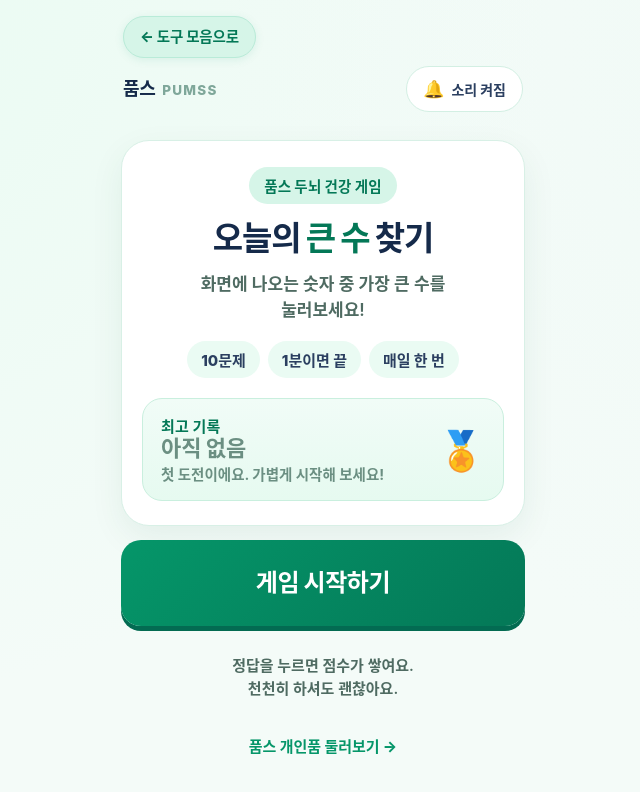
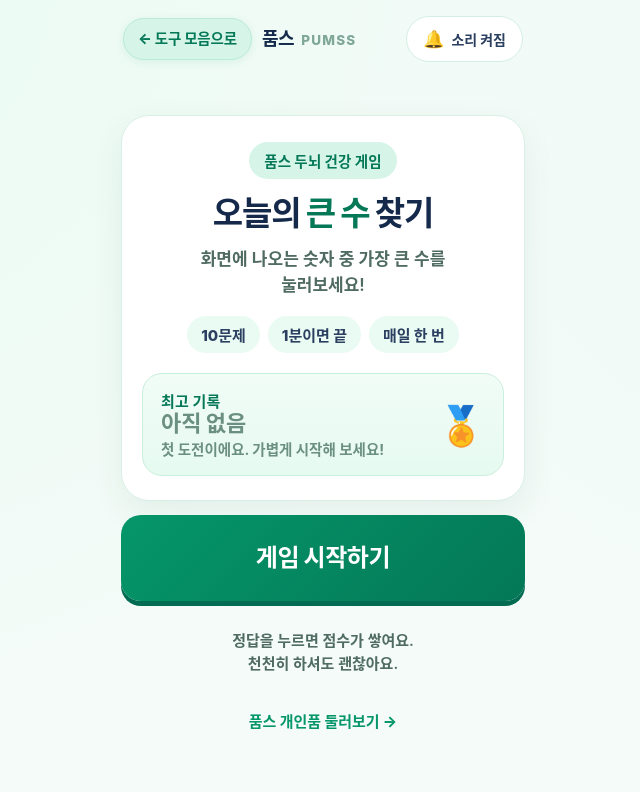
Before and after one commit to lookbw2010/lookbw2010.github.io, a plain HTML site: page big-number/index.html in a window 1280 px wide. Shown: the whole page, without its empty margins (317-957 px from the left). Drawn offline with Linux system fonts and the light colour scheme.

Commit message:
큰 수 찾기: 뒤로가기 버튼을 상단 바 안에 넣어 작은 화면 세로 여백 유지

```diff
--- a/big-number/index.html
+++ b/big-number/index.html
@@ -68,11 +68,11 @@
 
   /* ── top bar ── */
   .bng-topbar{display:flex;align-items:center;justify-content:space-between;gap:10px;padding:2px 2px 12px;}
+  .bng-left{display:flex;align-items:center;gap:10px;min-width:0;}
   /* ── 도구 모음(허브)으로 돌아가기 ── */
-  .hub-nav{display:flex;align-items:center;padding:2px 2px 6px;}
   .hub-back{
-    display:inline-flex;align-items:center;justify-content:center;
-    min-height:42px;padding:0 16px;border-radius:999px;
+    display:inline-flex;align-items:center;justify-content:center;flex:0 0 auto;
+    min-height:42px;padding:0 14px;border-radius:999px;
     background:var(--teal-soft);border:1.5px solid #B9EBD8;color:#047857;
     font-size:14.5px;font-weight:800;letter-spacing:-.01em;line-height:1;
     text-decoration:none;white-space:nowrap;
@@ -81,6 +81,9 @@
   }
   .hub-back:active{transform:scale(.97);background:#C3F1E1}
   .hub-back:focus-visible{outline:3px solid rgba(5,150,105,.45);outline-offset:2px}
+  @media (max-width:400px){
+    .bng-brand span{display:none;}
+  }
   .bng-brand{display:flex;align-items:baseline;gap:7px;line-height:1;}
   .bng-brand b{font-size:18px;font-weight:900;letter-spacing:-.4px;color:var(--navy);}
   .bng-brand span{font-size:13.5px;font-weight:800;letter-spacing:1.2px;color:#7FA79A;}
@@ -270,10 +273,11 @@
 <body>
 <div id="bng">
 
-  <nav class="hub-nav" aria-label="도구 모음으로 돌아가기"><a class="hub-back" href="../">← 도구 모음으로</a></nav>
-
   <div class="bng-topbar">
-    <div class="bng-brand"><b>품스</b><span>PUMSS</span></div>
+    <div class="bng-left">
+      <a class="hub-back" href="../">← 도구 모음으로</a>
+      <div class="bng-brand"><b>품스</b><span>PUMSS</span></div>
+    </div>
     <button type="button" id="bngSoundBtn" class="bng-sound" aria-pressed="true" aria-label="소리 켜짐. 누르면 소리를 끕니다.">
       <span class="ico" id="bngSoundIco" aria-hidden="true">🔔</span><span id="bngSoundLbl">소리 켜짐</span>
     </button>
```
